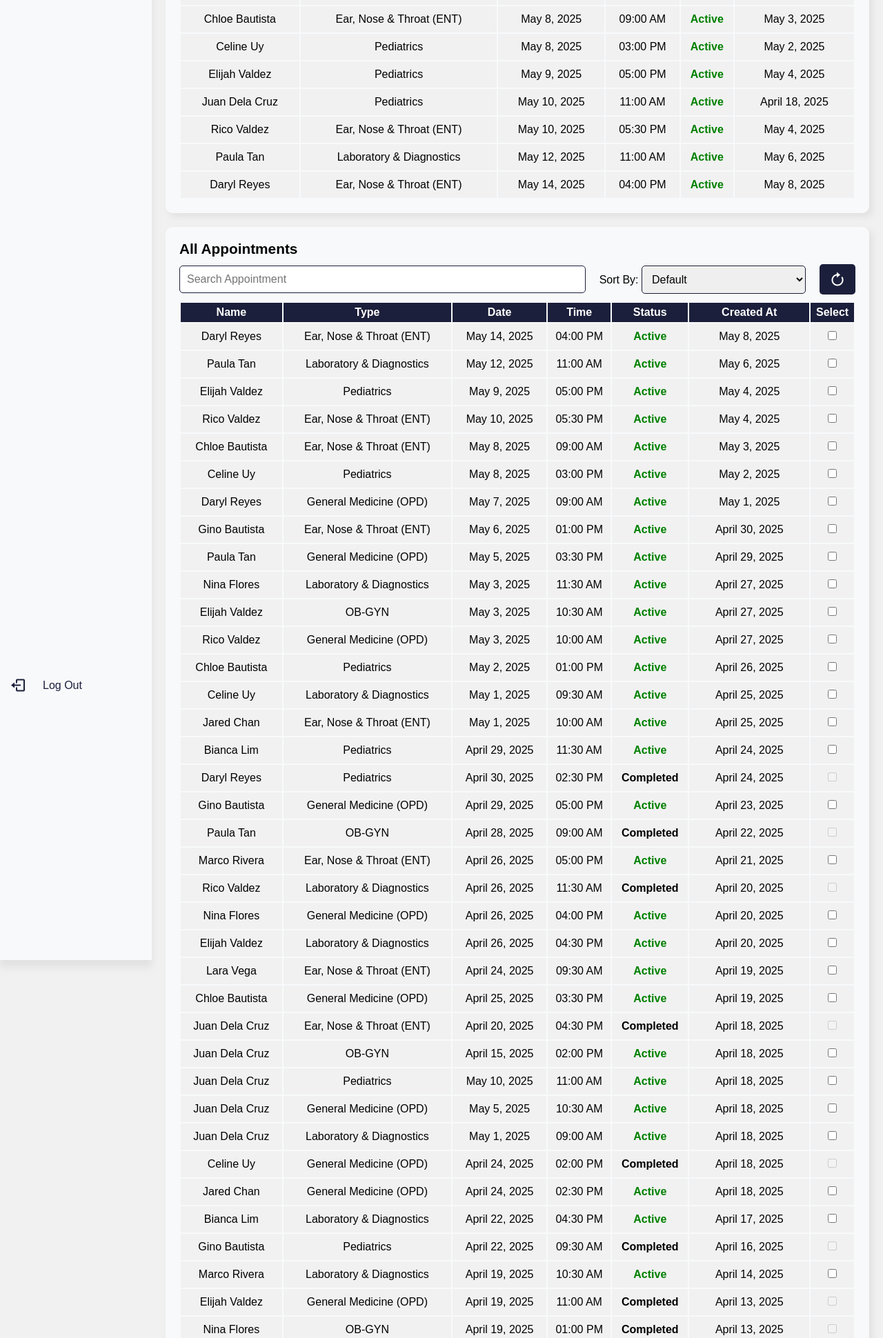
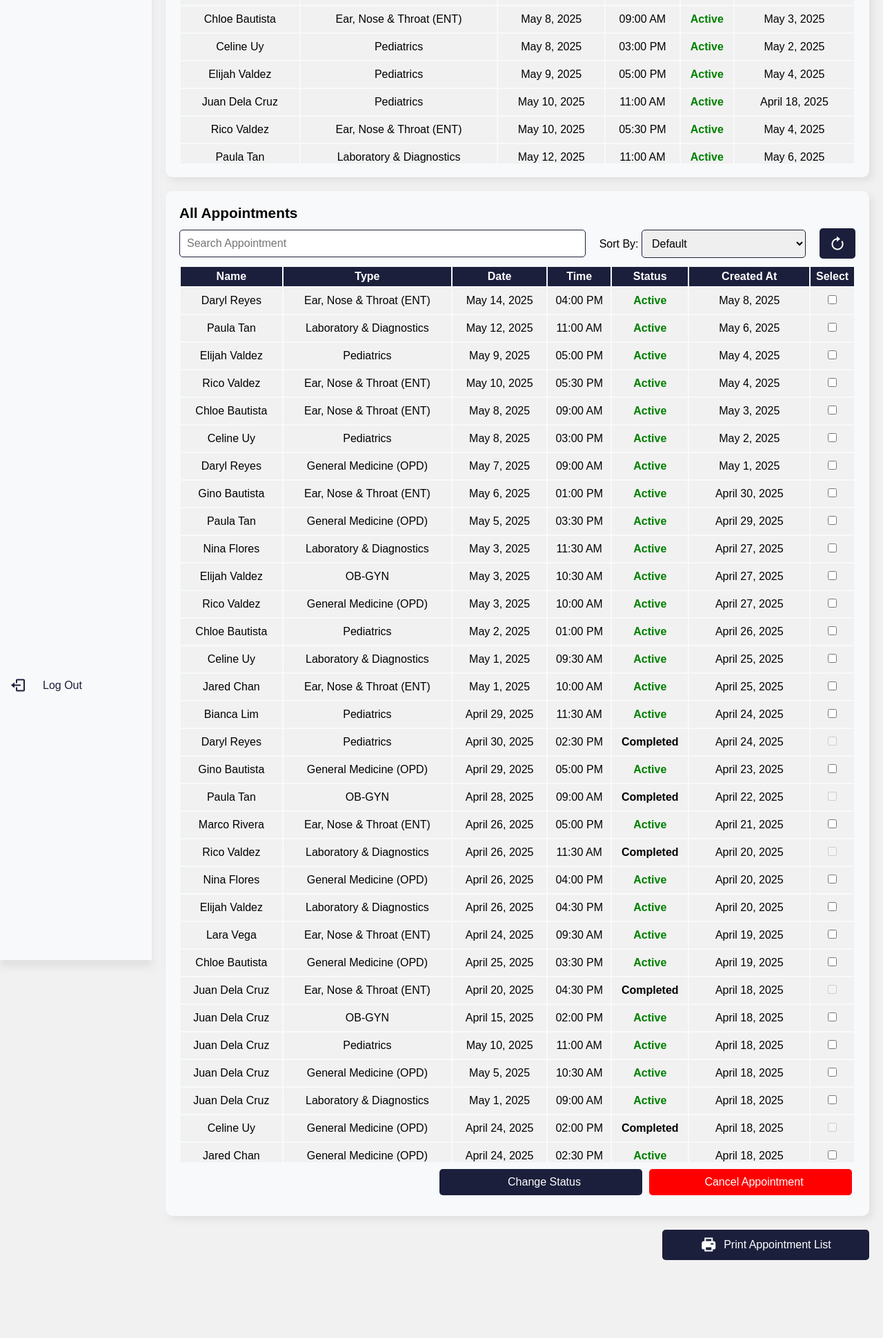
Before and after one commit to codinghades/medisync, a PHP site: page /admin/appointments.php in a window 1280 px wide. Shown: the part 1208-3148 px from the top of the page at 69% size. After the commit the page ends 3035 px from the top, so only its background shows below. Run offline with PHP 8.4, Linux system fonts and the light colour scheme; data comes from the database, SQL or seed files in the repository.

Commit message:
admin appointments overflow fixed

```diff
--- a/admin/appointments.php
+++ b/admin/appointments.php
@@ -72,6 +72,7 @@
                     </div>
                     <button type="submit" id="reset"><i class='bx bx-revision'></i></button>
                 </div>
+                <div class="wrapper">
                     <div class="list">
                         <table>
                             <tr>
@@ -91,6 +92,7 @@
                                 <td>March 25, 2025</td>
                             </tr>
                         </table>
+                    </div>
                 </div>
                 <div class="buttons" id="buttons">
                     <button class="changeStatus" id="changeStatus"><p>Change Status</p></button>
--- a/assets/css/adminAppointment.css
+++ b/assets/css/adminAppointment.css
@@ -1,6 +1,4 @@
-@import url(styles.css);
-
-.mainContent{
+.mainContent {
     padding: 20px 20px 20px 240px;
     background-color: var(--white);
     min-height: 100vh;
@@ -9,41 +7,50 @@
     grid-template-rows: auto auto 1fr;
     gap: 20px;
 }
-.activeAppointments, .allAppointments{
+
+.activeAppointments, .allAppointments {
     background-color: var(--primary-bg);
     border-radius: 10px;
     box-shadow: 5px 5px 10px var(--shadow-color);
     padding: 20px;
 }
-.title{
+
+.title {
     font-size: 1.8rem;
     font-weight: 700;
 }
-.header p{
+
+.header p {
     font-size: 1.3rem;
     font-weight: 700;
     margin-bottom: 10px;
 }
-.list table{
+
+.list table {
     width: 100%;
 }
-table td, tr, th{
+
+table td, tr, th {
     text-align: center;
 }
-table th{
+
+table th {
     padding: 5px 0;
     background-color: var(--primary-color);
     color: white;
 }
-table td{
+
+table td {
     padding: 10px 0;
     background-color: var(--white);
 }
-.buttons{
+
+.buttons {
     display: flex;
     justify-content: right;
 }
-.buttons button{
+
+.buttons button {
     padding: 10px;
     background-color: var(--primary-color);
     color: white;
@@ -51,29 +58,37 @@ table td{
     border-radius: 5px;
     width: 30%;
 }
-.buttons button p{
+
+.buttons button p {
     text-align: center;
     width: 100%;
 }
-.buttons .delete{
+
+.buttons .delete {
     background-color: red;
 }
-.buttons button:hover{
+
+.buttons button:hover {
     background-color: var(--button-hover);
 }
-.buttons button:active{
+
+.buttons button:active {
     background-color: var(--button-active);
 }
-.status{
+
+.status {
     font-weight: 700;
 }
-.status-active{
+
+.status-active {
     color: green;
 }
-.status-expired{
+
+.status-expired {
     color: red;
 }
-.searchBar{
+
+.searchBar {
     display: grid;
     margin-bottom: 10px;
     width: 100%;
@@ -81,39 +96,47 @@ table td{
     align-items: center;
     grid-template-columns: 1fr auto auto;
 }
-.searchBar input[type='text'], select{
+
+.searchBar input[type='text'], select {
     padding: 10px;
     border-style: solid;
     border-color: var(--primary-color);
     border-width: 1px;
     border-radius: 5px;
 }
-.searchBar input[type='text']:hover, select:hover{
+
+.searchBar input[type='text']:hover, select:hover {
     background-color: var(--highlight-color);
 }
-.searchBar input[type='submit']{
+
+.searchBar input[type='submit'] {
     padding: 10px;
     background-color: var(--primary-color);
     border-radius: 5px;
     color: white;
     border-style: solid;
 }
-button[type='submit']{
+
+button[type='submit'] {
     background-color: var(--primary-color);
     border-radius: 5px;
     color: white;
 }
-.searchBar input[type='submit']:hover, button[type='submit']:hover{
+
+.searchBar input[type='submit']:hover, button[type='submit']:hover {
     background-color: var(--button-hover);
 }
-.searchBar input[type='submit']:active, button[type='submit']:active{
+
+.searchBar input[type='submit']:active, button[type='submit']:active {
     background-color: var(--button-active);
 }
+
 .searchBar > form {
     display: grid;
     grid-template-columns: 1fr;
 }
-.printButton{
+
+.printButton {
     width: 300px;
     padding: 10px;
     border-radius: 5px;
@@ -126,13 +149,16 @@ button[type='submit']{
     align-items: center;
     margin-bottom: 20px;
 }
-.printButton:hover{
+
+.printButton:hover {
     background-color: var(--button-hover);
 }
-.printButton:active{
+
+.printButton:active {
     background-color: var(--button-active);
 }
-.printButton i{
+
+.printButton i {
     padding: 0;
 }
 
@@ -211,8 +237,12 @@ button[type='submit']{
         display: none;
     }
 
-    .printContainer button{
+    .printContainer button {
         display: none;
+    }
+
+    .wrapper {
+        overflow: visible !important;
     }
 }
 
@@ -268,10 +298,12 @@ button[type='submit']{
     text-align: center;
     font-weight: 700;
 }
+
 #okBtn {
     background-color: var(--primary-color);
     color: white;
 }
+
 #confirmYes {
     background-color: var(--primary-color);
     color: white;
@@ -296,3 +328,19 @@ button[type='submit']{
 #confirmNo:active {
     background-color: rgba(0, 0, 0, 0.2);
 }
+
+.wrapper {
+    max-height: 50vh;
+    overflow-y: auto;
+}
+
+.wrapper .list {
+    width: 100%;
+}
+
+.wrapper .list thead {
+    position: sticky;
+    top: 0;
+    background-color: var(--primary-bg);
+    z-index: 1;
+}
--- a/assets/js/adminActiveAppointments.js
+++ b/assets/js/adminActiveAppointments.js
@@ -1,5 +1,5 @@
 document.addEventListener("DOMContentLoaded", function () {
-    const allTable = document.querySelector(".activeAppointments .list table");
+    const container = document.querySelector(".activeAppointments");
     const changeStatusBtn = document.getElementById("changeStatus");
     const deleteBtn = document.getElementById("delete");
     let user_id;
@@ -15,7 +15,14 @@ document.addEventListener("DOMContentLoaded", function () {
     }
 
     function updateTable(data) {
-        allTable.innerHTML = `
+        container.innerHTML = `
+            <div class="header">
+                <p>Active Appointments</p>
+            </div>
+            <div class="wrapper">
+                <div class="list">
+                    <table>
+                        <thead>
                             <tr>
                                 <th>Name</th>
                                 <th>Type</th>
@@ -24,10 +31,17 @@ document.addEventListener("DOMContentLoaded", function () {
                                 <th>Status</th>
                                 <th>Created At</th>
                             </tr>
+                        </thead>
+                        <tbody></tbody>
+                    </table>
+                </div>
+            </div>
         `;
 
+        const tbody = container.querySelector("tbody");
+
         if (data.length === 0) {
-            allTable.innerHTML += `<tr><td colspan="7">No appointments found.</td></tr>`;
+            tbody.innerHTML = `<tr><td colspan="6">No appointments found.</td></tr>`;
             return;
         }
 
@@ -36,7 +50,7 @@ document.addEventListener("DOMContentLoaded", function () {
                               appointment.status.trim().toLowerCase() === "expired" ? "status-expired" :
                               "status-completed";
 
-            allTable.innerHTML += `
+            const row = `
                 <tr>
                     <td>${appointment.patient_name}</td>
                     <td>${appointment.appointment_type}</td>
@@ -46,11 +60,9 @@ document.addEventListener("DOMContentLoaded", function () {
                     <td>${appointment.created_at}</td>
                 </tr>
             `;
+            tbody.innerHTML += row;
         });
-
     }
-
-
 
     fetchAppointments();
 });
--- a/assets/js/adminAppointments.js
+++ b/assets/js/adminAppointments.js
@@ -23,7 +23,12 @@ document.addEventListener("DOMContentLoaded", function () {
     }
 
     function updateTable(data) {
-        allTable.innerHTML = `
+        const container = document.querySelector(".allAppointments .wrapper");
+
+        container.innerHTML = `
+                <div class="list">
+                    <table>
+                        <thead>
                             <tr>
                                 <th>Name</th>
                                 <th>Type</th>
@@ -33,10 +38,16 @@ document.addEventListener("DOMContentLoaded", function () {
                                 <th>Created At</th>
                                 <th>Select</th>
                             </tr>
+                        </thead>
+                        <tbody></tbody>
+                    </table>
+                </div>
         `;
 
+        const tbody = container.querySelector("tbody");
+
         if (!Array.isArray(data) || data.length === 0) {
-            allTable.innerHTML += `<tr><td colspan="7">No appointments found.</td></tr>`;
+            tbody.innerHTML = `<tr><td colspan="7">No appointments found.</td></tr>`;
             return;
         }
 
@@ -47,7 +58,7 @@ document.addEventListener("DOMContentLoaded", function () {
                                 status === "expired" ? "status-expired" :
                                 "status-completed";
 
-            allTable.innerHTML += `
+            const row = `
                 <tr>
                     <td>${appointment.patient_name}</td>
                     <td>${appointment.appointment_type}</td>
@@ -64,6 +75,8 @@ document.addEventListener("DOMContentLoaded", function () {
                     </td>
                 </tr>
             `;
+
+            tbody.innerHTML += row;
         });
     }
 
```
Lines whose indentation alone changed are shown as unchanged.
